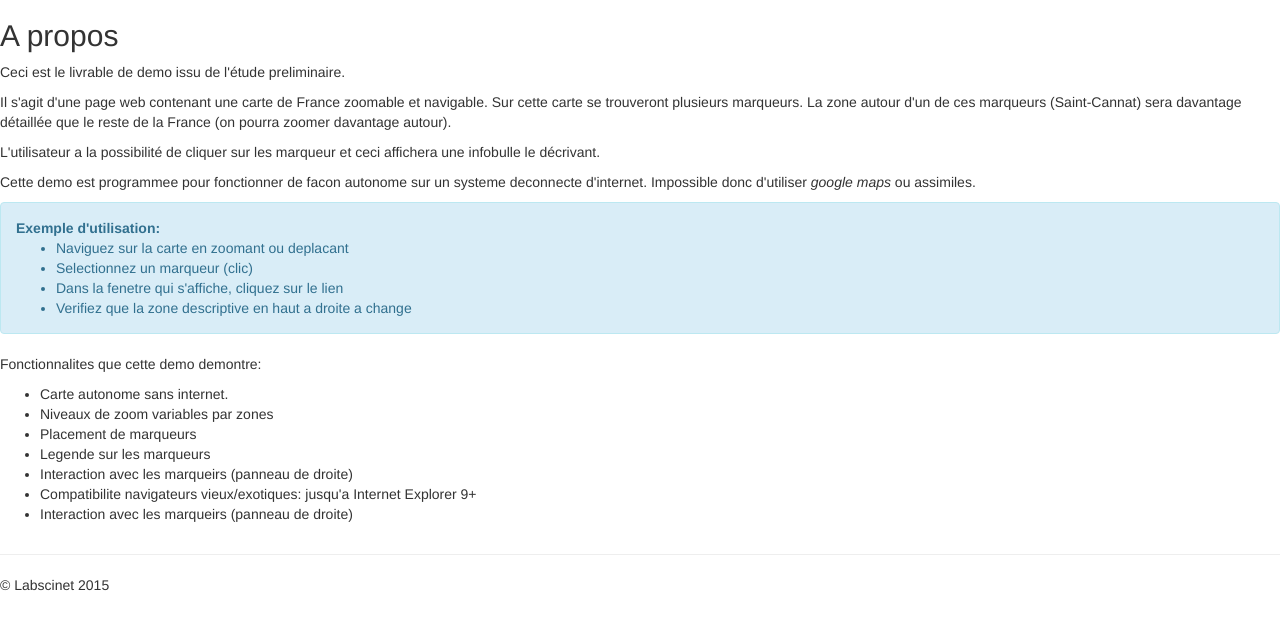
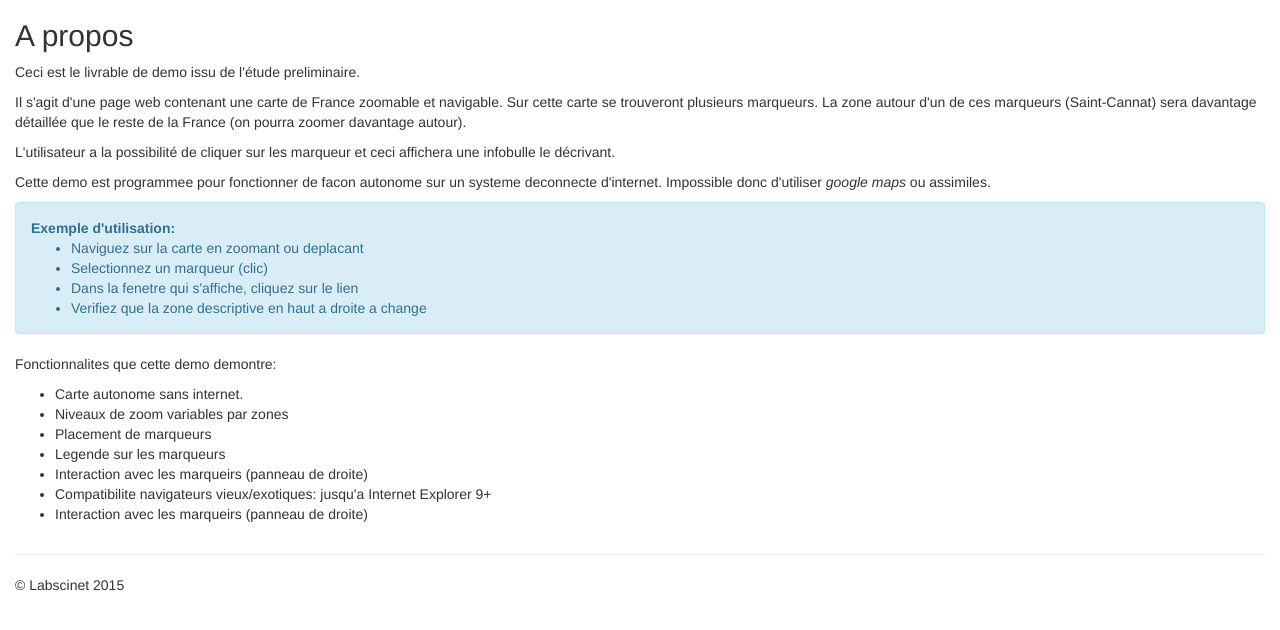
Before and after one commit to filipnovotny/psmap, a PHP site: template application/views/about.twig in a window 1280 px wide. Shown: the part 51-681 px from the top of the page. Run offline with PHP 8.4, Linux system fonts and the light colour scheme; the template is opened without the code that fills it, so the values that code supplies are empty; some libraries are stand-ins or nearby versions.

Commit message:
fix to base.twig

```diff
--- a/application/views/base.twig
+++ b/application/views/base.twig
@@ -24,6 +24,7 @@
     <link href="{{STATIC_URL}}dist/openlayers/ol.css" rel="stylesheet">
     <link href="{{STATIC_URL}}dist/ol3-popup/ol3-popup.css" rel="stylesheet">
 
+    <link rel="stylesheet" href="{{STATIC_URL}}dist/nya-bootstrap-select/nya-bs-select.css"/>
     <!-- Custom styles for this template -->
     <link href="{{STATIC_URL}}map.css" rel="stylesheet">
 
@@ -37,8 +38,10 @@
   </head>
 {% endblock %}
 {% block body %}
+  <body ng-app="{% block ng_app_name %}standalonemap{% endblock %}">
     {% block navbar %}
     <nav class="navbar navbar-inverse navbar-fixed-top">
+        <div class="container-fluid">
             <div class="navbar-header">
                 <button type="button" class="navbar-toggle collapsed" data-toggle="collapse" data-target="#navbar" aria-expanded="false" aria-controls="navbar">
                     {% block navbar_icons %}
@@ -62,10 +65,12 @@
     </nav>
     {% endblock %}
     {% block supercontainer %}
+    <div class="container-fluid" ng-controller="defaultcontroller">
         {% block container %}
         {% endblock %}
         <hr/>
 
+        <footer>
         {% block footer %}
             <p>&copy; {% block copyright_text %}Labscinet 2015{% endblock %}</p>
         {% endblock %}
```
